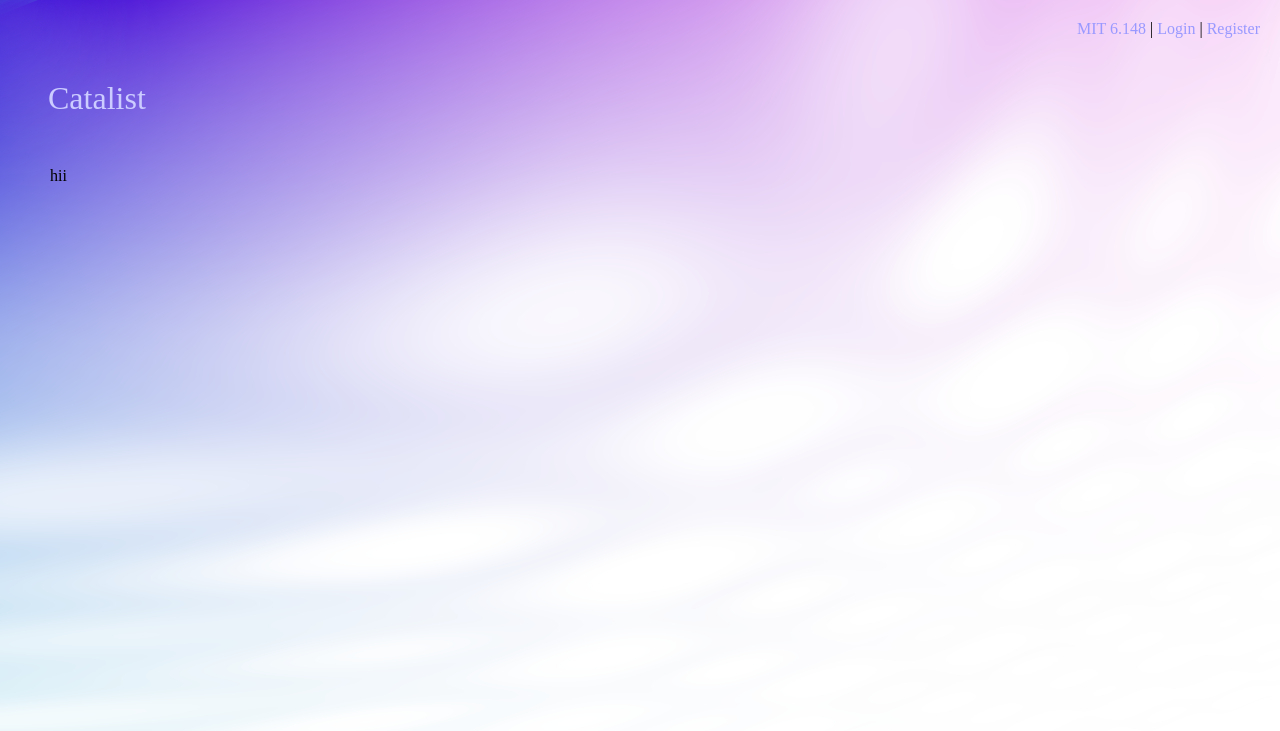
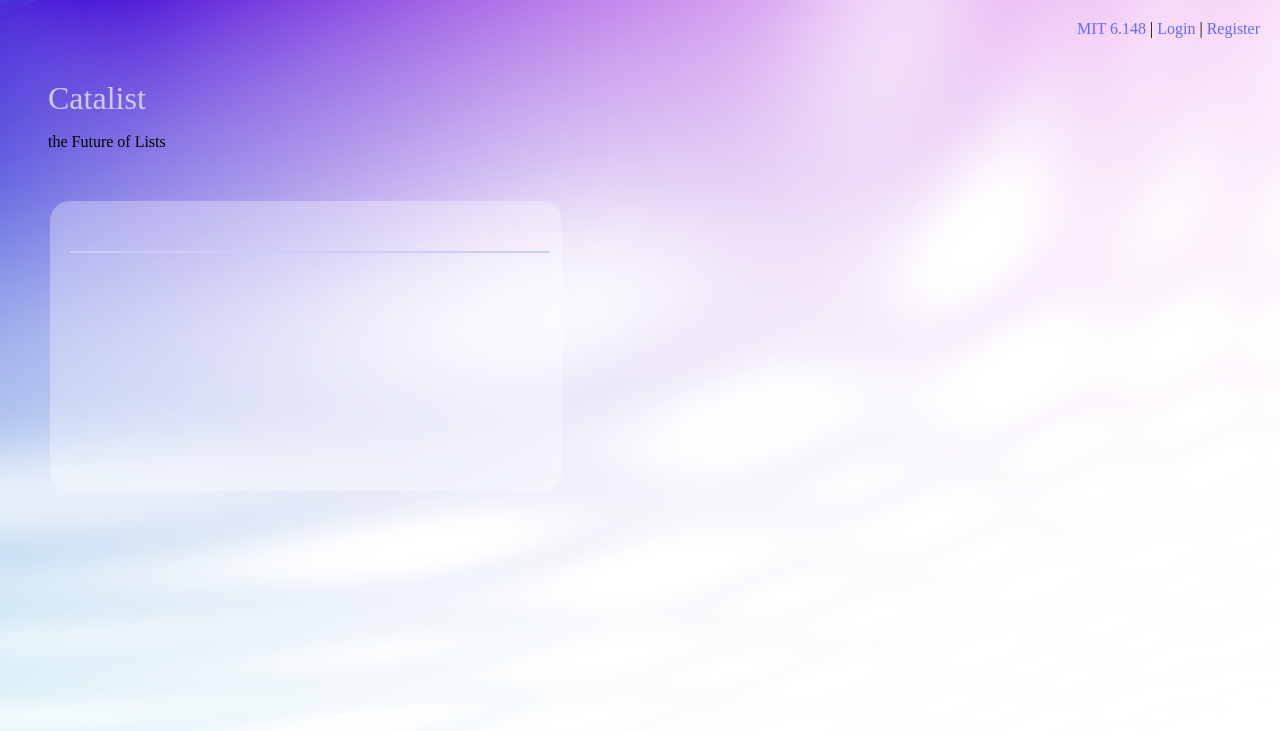
Before and after one commit to neutrinonerd3333/zutara-forever, a Flask app: page / in a window 1280 px wide. Shown: the top 731 px of the page. Run offline with Flask 2, Linux system fonts and the light colour scheme; some libraries are stand-ins or nearby versions; some web fonts are replaced.

Commit message:
illusions,
smoke, and mirrors

```diff
--- /dev/null
+++ b/static/list.css
@@ -0,0 +1,36 @@
+.list {
+    width: 40%;
+    min-width: 250px;
+    height: 60%;
+    min-height: 250px;
+
+    display: inline-block;
+    float: left;
+    padding: 20px;
+
+    border-radius: 20px;
+    border-color: #99f;
+    border-style: solid;
+    border: 0;
+    background-color: rgba(255, 255, 255, 0.3);
+}
+
+.list input {
+    background-color: rgba(255, 255, 255, 0);
+    border-top: 0;
+    border-right: 0;
+    border-left: 0;
+    border-bottom: 2px;
+    border-style: solid;
+    border-color: #ccf;
+
+    height: 1.4em;
+    padding: 4px;
+    width: 100%;
+
+    font-size: 1em;
+}
+
+.list input:hover, .list input:focus {
+    background-color: rgba(255, 255, 255, 0.1);
+}
--- a/static/style.css
+++ b/static/style.css
@@ -35,10 +34,10 @@ h2 {
 }
 a {
     text-decoration: none;
-    color: #99f;
+    color: #66f;
 }
 a:hover {
-    color: #66f;
+    color: #99f;
 }
 .login-container {
     margin: 1em 1em 0 0;
--- a/templates/home.html
+++ b/templates/home.html
@@ -1,11 +1,17 @@
 {% extends "layout.html" %}
+{% block title %}
+the Future of Lists
+{% endblock %}
 
 
 {% block content %}
+<link rel=stylesheet type=text/css href="{{ url_for('static', filename='list.css') }}">
+
 <section id="wrapper">
-
     <article>
-        hii
+        <div class="list">
+            <input type="text">
+        </div>
     </article>
 </section>
 {% endblock %}
```
Also changed, not shown: other parts of static/style.css (+0 -116 lines).
